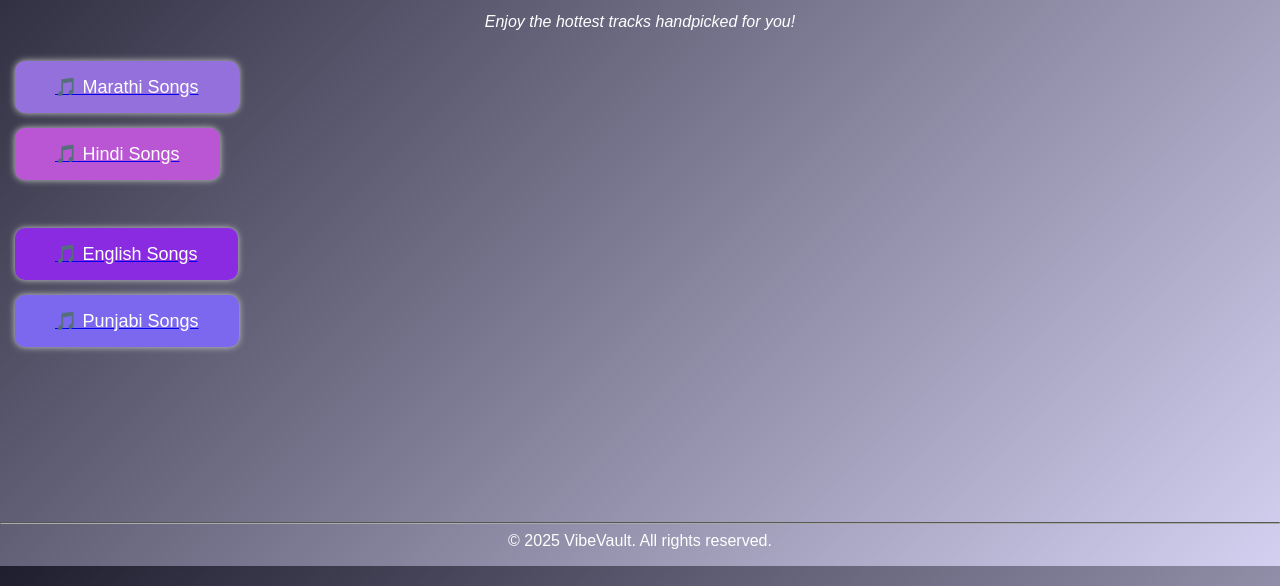
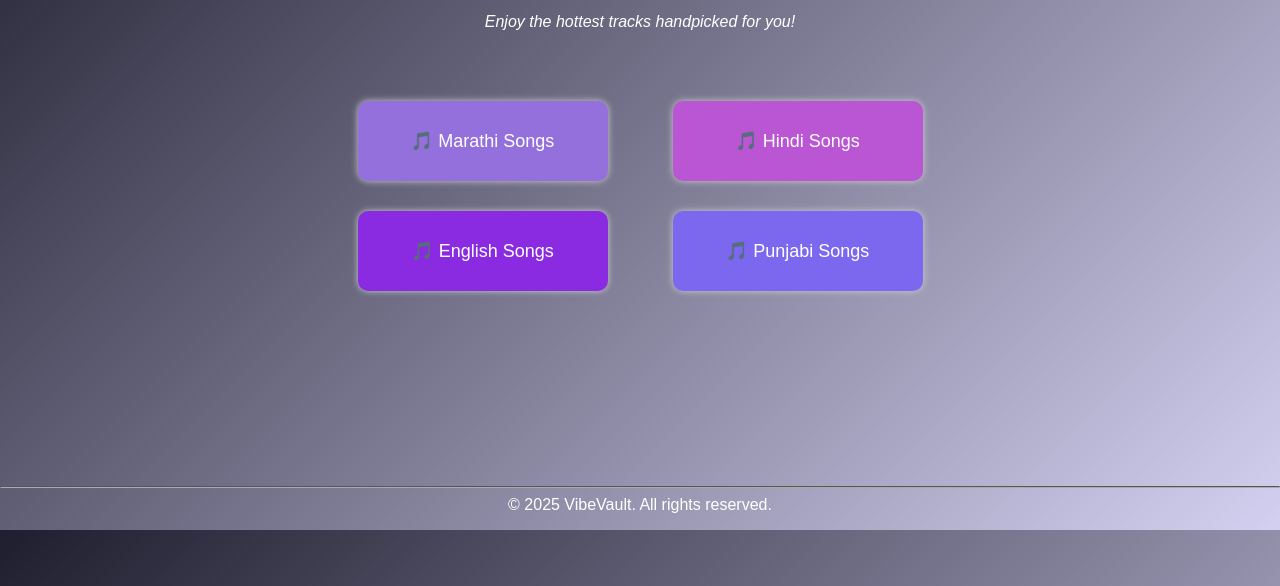
Before and after one commit to kirandeshmukh44/Vibe-Vault, a plain HTML site: page topsongs.html in a window 1280 px wide. Shown: the part 214-800 px from the top of the page. Drawn offline with Linux system fonts and the light colour scheme.

Commit message:
update button

```diff
--- a/topsong.css
+++ b/topsong.css
@@ -1,15 +1,11 @@
 body {
     font-family: 'Poppins', sans-serif;
     background: linear-gradient(135deg, #1e1e2e, #695acd49);
-    /* background-image: url(6.jpg); */
-    /* background-size: cover; */
     color: white;
     text-align: center;
     padding: 0;
     margin: 0;
 }
-
-
 
 header {
     display: flex;
@@ -18,7 +14,7 @@ header {
     padding: 20px;
 }
 
-#Logo{
+#Logo {
     height: 2cm;
     width: 2cm;
     border-radius: 50%;
@@ -27,15 +23,16 @@ header {
     animation-iteration-count: infinite;
     animation-timing-function: linear;
 }
+
 @keyframes logo {
-    from{
+    from {
         transform: rotate(0);
     }
-    to{
+    to {
         transform: rotate(360deg);
     }
+}
 
-}
 h1 {
     font-size: 2em;
     margin: 0;
@@ -44,7 +41,6 @@ h1 {
 p {
     font-style: italic;
 }
-
 
 nav {
     background: #473d8b00;
@@ -56,37 +52,24 @@ nav {
     animation-duration: 2s;
 }
 
-button{
-    background: #473d8b00;
-    padding: 15px;
-    display: flex;
-    justify-content: center;
-    gap: 15px;
-    animation-name: nav;
-    animation-duration: 2s;
-}
-
-button{
-    /* text-decoration: none; */
-    color: white;
+button {
     background: #695acd5e;
     padding: 10px 20px;
     border-radius: 5px;
     transition: 0.3s;
+    color: white;
     animation-name: button;
     animation-duration: 2s;
-
 }
 
 @keyframes button {
-    from{
+    from {
         opacity: 0;
         transform: translateY(-20px);
     }
-    to{
+    to {
         transform: translateY(0);
     }
-
 }
 
 nav a:hover {
@@ -94,29 +77,36 @@ nav a:hover {
     border-radius: 40%;
 }
 
-
 hr {
     border-color: #aaa;
 }
 
-/* Headings and Subtext */
 .main-heading {
     color: #bd4d4d;
 }
 
 .subtext {
     font-style: italic;
-    /* color: #333; */
 }
 
-/* Genre Buttons */
 .genre-buttons {
-    margin: 30px 0;
+    display: grid;
+    grid-template-columns: repeat(2, 1fr);
+    gap: 30px;
+    justify-content: center;
+    align-items: center;
+    max-width: 600px;
+    margin: 50px auto;
+    padding: 20px;
+}
+
+.genre-buttons a {
+    text-decoration: none;
 }
 
 .genre-buttons button {
-    padding: 15px 40px;
-    margin: 15px;
+    width: 250px;
+    height: 80px;
     font-size: 18px;
     color: white;
     border: none;
@@ -124,18 +114,17 @@ hr {
     cursor: pointer;
     animation-name: btn;
     animation-duration: 800ms;
+}
 
-}
 @keyframes btn {
-    from{
+    from {
         opacity: 0;
         transform: scale(0);
     }
-    to{
+    to {
         opacity: 1;
         transform: scale(1);
     }
-
 }
 
 .genre.marathi {
@@ -158,27 +147,14 @@ hr {
     box-shadow: 0 0 7px #ccc;
 }
 
-.marathi:hover{
+.marathi:hover,
+.hindi:hover,
+.english:hover,
+.punjabi:hover {
     background: #9370db;
     border-radius: 40%;
 }
 
-.hindi:hover{
-    background: #9370db;
-    border-radius: 40%;
-}
-
-.english:hover{
-    background: #9370db;
-    border-radius: 40%;
-}
-
-.punjabi:hover{
-    background: #9370db;
-    border-radius: 40%;
-}
-
-/* Footer */
 .footer {
     margin-top: 175px;
     margin-bottom: 20px;
--- a/topsongs.html
+++ b/topsongs.html
@@ -27,7 +27,7 @@
       <button onclick="goAccount()">Account</button>
     </nav>
 
-    <script>
+    <script id="nav">
   function goHome() {
     window.location.href = "index.html";
   }
@@ -55,7 +55,7 @@
 
 <div class="genre-buttons">
   <a href="marathi.html"><button class="genre marathi">🎵 Marathi Songs</button></a>
-  <a href="hindi.html"><button class="genre hindi">🎵 Hindi Songs</button></a><br>
+  <a href="hindi.html"><button class="genre hindi">🎵 Hindi Songs</button></a>
   <a href="english.html"><button class="genre english">🎵 English Songs</button></a>
   <a href="punjabi.html"><button class="genre punjabi">🎵 Punjabi Songs</button></a>
 </div>
```
